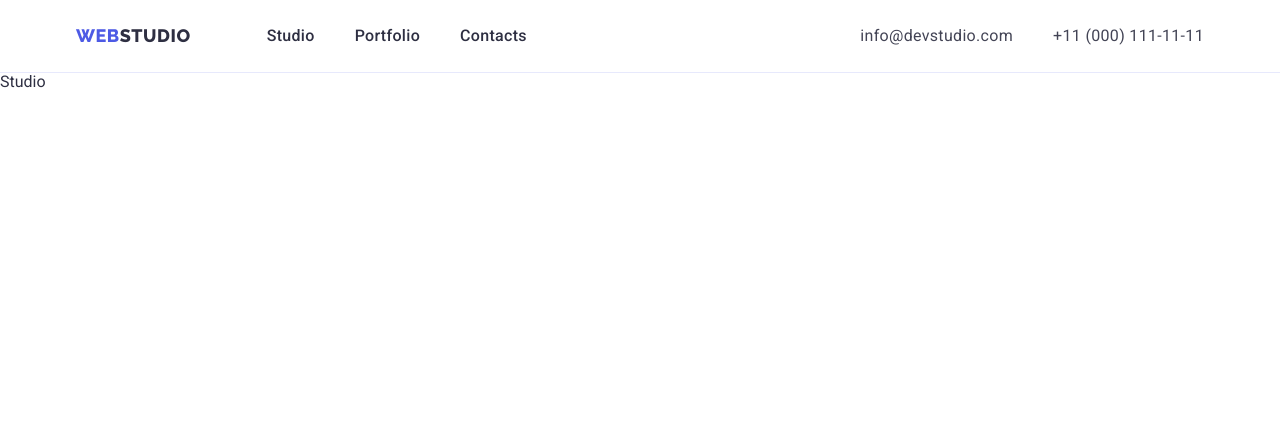
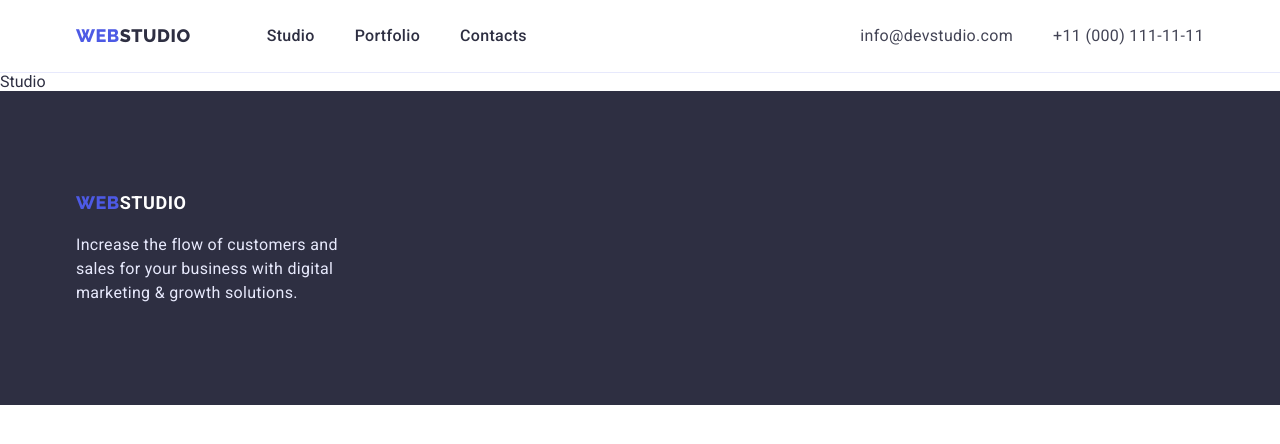
Before and after one commit to Westtochka/goit-markup-hw-03, a plain HTML site: page studio.html in a window 1280 px wide. Drawn offline with nearby package versions, Linux system fonts and the light colour scheme.

Commit message:
після правок

```diff
--- a/studio.html
+++ b/studio.html
@@ -33,5 +33,12 @@
 
     </header>
     Studio
+    <main></main>
+    <footer class="dark-theme footer-bg" >
+        <div class="dark-theme container">
+            <a class="link logo dark-theme" href="./index.html"><span class="first-part-logo">Web</span>Studio</a>
+            <p class="info-footer" > Increase the flow of customers and sales for your business with digital marketing & growth solutions.</p>
+        </div>
+    </footer>
 </body>
 </html>
```
